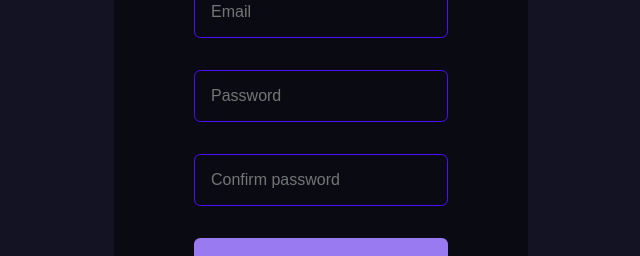
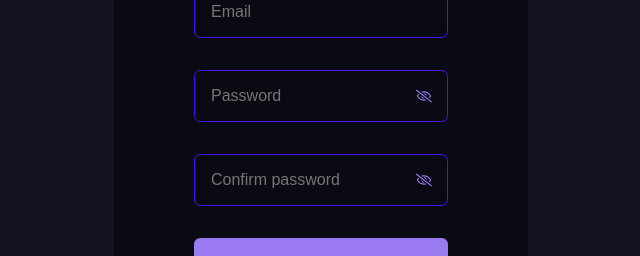
Before and after one commit to davidkaggulire/mimos, a Next.js app: page /signup in a window 1280 px wide. Shown: the part 336-592 px from the top of the page, without its empty margins (319-959 px from the left). Built offline with nearby package versions, Linux system fonts and the light colour scheme; no server answers.

Commit message:
show password element

```diff
--- a/components/auth/SignupForm.js
+++ b/components/auth/SignupForm.js
@@ -3,6 +3,7 @@ import { toast, ToastContainer } from "react-toastify";
 import classes from "./SignupForm.module.css";
 import Link from "next/link";
 import { registerRoute } from "../../utils/APIRoutes";
+import { FaRegEye, FaRegEyeSlash } from "react-icons/fa";
 
 import { useRouter } from "next/router";
 import LoadingSpinner from "../UI/LoadingSpinner";
@@ -23,6 +24,25 @@ function SignUp() {
     pauseOnHover: true,
     draggable: true,
     theme: "dark",
+  };
+
+  const [passwordType, setPasswordType] = useState("password");
+  const [passwordConfirmType, setPasswordConfirmType] = useState("password");
+
+  const togglePassword = () => {
+    if (passwordType === "password") {
+      setPasswordType("text");
+      return;
+    }
+    setPasswordType("password");
+  };
+
+  const togglePasswordConfirm = () => {
+    if (passwordConfirmType === "password") {
+      setPasswordConfirmType("text");
+      return;
+    }
+    setPasswordConfirmType("password");
   };
 
   const handleChange = (event) => {
@@ -118,20 +138,48 @@ function SignUp() {
             name="email"
             onChange={handleChange}
           />
+          <div className={classes.password__input}>
             <input
               className={classes.input}
-            type="password"
+              type={passwordType}
               placeholder="Password"
               name="password"
               onChange={handleChange}
             />
+
+            {passwordType === "password" ? (
+              <FaRegEyeSlash
+                className={classes.toggle__btn}
+                onClick={togglePassword}
+              />
+            ) : (
+              <FaRegEye
+                className={classes.toggle__btn}
+                onClick={togglePassword}
+              />
+            )}
+          </div>
+          <div className={classes.password__input}>
             <input
               className={classes.input}
-            type="password"
+              type={passwordConfirmType}
               placeholder="Confirm password"
               name="passwordConfirm"
               onChange={handleChange}
             />
+
+            {passwordConfirmType === "password" ? (
+              <FaRegEyeSlash
+                className={classes.toggle__btn}
+                onClick={togglePasswordConfirm}
+              />
+            ) : (
+              <FaRegEye
+                className={classes.toggle__btn}
+                onClick={togglePasswordConfirm}
+              />
+            )}
+          </div>
           {isLoading && <LoadingSpinner className={classes.center__spin} />}
           {!isLoading && (
             <button type="submit" className={classes.button}>
--- a/components/auth/SignupForm.module.css
+++ b/components/auth/SignupForm.module.css
@@ -78,13 +78,18 @@
   text-transform: uppercase;
 }
 
-/* .toast{
-    position: "bottom-right";
-    autoClose: 8000;
-    pauseOnHover: true;
-    draggable: true;
-    theme: "dark";
-} */
+.password__input{
+  display: flex;
+  flex-direction: row;
+  align-items: center;
+}
+
+.toggle__btn{
+  color: #997af0;
+  border: none;
+  margin-left: -2rem;
+}
+
 
 @media screen and (min-width: 360px) and (max-width: 480px) {
   .form {
```
Lines whose indentation alone changed are shown as unchanged.
